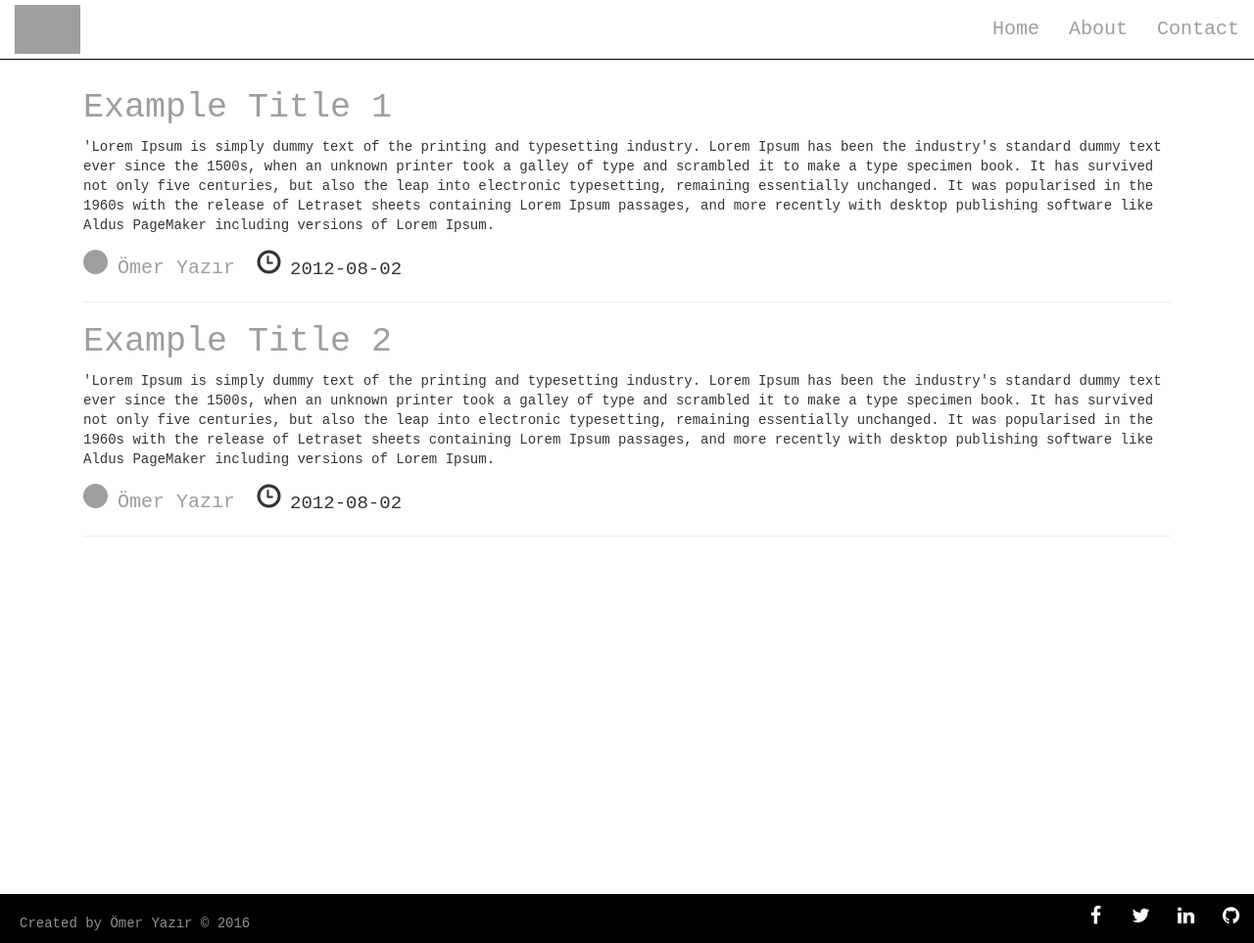
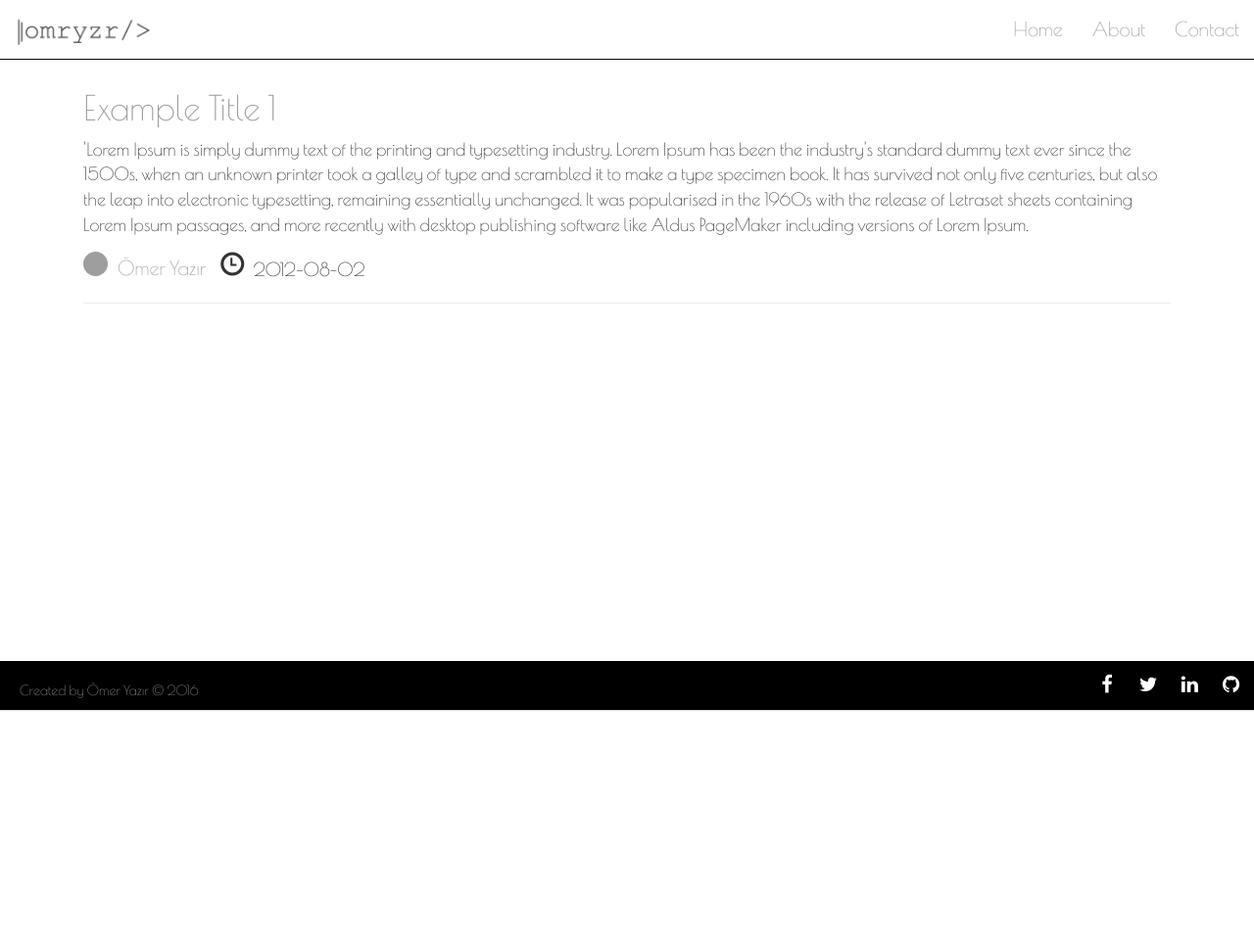
Before and after one commit to omeryzr/pb, a Django app: page / in a window 1280 px wide. Shown: the whole page at 98% size. After the commit the page ends 726 px from the top, so only its background shows below. Run offline with Django 3.2, Linux system fonts and the light colour scheme; some libraries are stand-ins or nearby versions; grey boxes are pictures that could not be loaded.

Commit message:
updated to css setting

```diff
--- a/blog/templates/index.html
+++ b/blog/templates/index.html
@@ -8,9 +8,10 @@
     <title>Omer's Blog</title>
 
     <!-- Bootstrap -->
-    <link href="css/bootstrap.min.css" rel="stylesheet">
-    <link href="css/style.css" rel="stylesheet">
+    <link href="static/css/bootstrap.min.css" rel="stylesheet">
+    <link href="static/css/style.css" rel="stylesheet">
     <link href="http://maxcdn.bootstrapcdn.com/font-awesome/4.2.0/css/font-awesome.min.css" rel="stylesheet">
+    <link href='https://fonts.googleapis.com/css?family=Poiret+One' rel='stylesheet' type='text/css'>
 
     <!-- HTML5 shim and Respond.js for IE8 support of HTML5 elements and media queries -->
     <!-- WARNING: Respond.js doesn't work if you view the page via file:// -->
@@ -29,7 +30,7 @@
             <span class="icon-bar"></span>
             <span class="icon-bar"></span>
         </button>
-        <a class="navbar-brand" href="#"><img src="images/logo.png" alt=""/></a>
+        <a class="navbar-brand" href="#"><img src="static/img/logo.png" alt=""/></a>
     </div>
     <div class="collapse navbar-collapse">
         <ul class="nav navbar-nav pull-right">
@@ -65,29 +66,6 @@
 
         </div>
         <hr>
-        <h1><a href="./post.html" class="post-header">Example Title 2</a></h1>
-
-        <p>'Lorem Ipsum is simply dummy text of the printing and typesetting industry.
-            Lorem Ipsum has been the industry's standard dummy text ever since the 1500s, when an
-            unknown printer took a galley of type and scrambled it to make a type specimen book.
-            It has survived not only five centuries, but also the leap into electronic typesetting,
-            remaining essentially unchanged. It was popularised in the 1960s with the release of Letraset
-            sheets containing Lorem Ipsum passages, and more recently with desktop publishing software like
-            Aldus PageMaker including versions of Lorem Ipsum.</p>
-
-        <div class="media">
-            <a class="pull-left" href="http://omeryazir.com/">
-                <img class="media-object dp img-circle"
-                     src="https://media.licdn.com/mpr/mpr/shrinknp_400_400/AAEAAQAAAAAAAAb5AAAAJDI3MDQ0Yzc1LWFmOWQtNGY5ZS1iNTE0LTMzYWE3Yzc1ODc3MA.jpg"
-                     style="width: 25px;height:25px;">
-            </a>
-            <span class="postauthor"> <a href="http://omeryazir.com/"><img class="smallprofile" src="" alt="">Ömer Yazır</a>  </span>
-            <span class="glyphicon glyphicon-time"><span>2012-08-02</span></span>
-
-        </div>
-        <hr>
-
-
 
     </div>
 </div>
@@ -111,7 +89,7 @@
 <!-- jQuery (necessary for Bootstrap's JavaScript plugins) -->
 <script src="https://ajax.googleapis.com/ajax/libs/jquery/1.11.3/jquery.min.js"></script>
 <!-- Include all compiled plugins (below), or include individual files as needed -->
-<script src="js/bootstrap.min.js"></script>
-<script src="js/script.js"></script>
+<script src="static/js/bootstrap.min.js"></script>
+<script src="static/js/script.js"></script>
 </body>
 </html>
--- a/static/css/style.css
+++ b/static/css/style.css
@@ -1,6 +1,9 @@
 body {
     padding-top: 70px;
-    font-family: 'nixie_oneregular', 'Courier New';
+    font-family: 'Poiret One', cursive;
+    font-weight: 500;
+    font-size: 18px;
+
 
 }
 
@@ -61,7 +64,7 @@ nav.shrink .navbar-toggle {
 .glyphicon-time span {
     margin-left: 4px;
     font-size: 19px;
-    font-family: 'nixie_oneregular', 'Courier New';
+    font-family: 'Poiret One', cursive;
 }
 
 span.glyphicon-time:before {
@@ -88,7 +91,7 @@ a.post-header {
     font-size: 35px;
     color: #9d9d9d;
     height: 80px;
-    font-family: 'nixie_oneregular', 'Courier New';
+    font-family: 'Poiret One', cursive;
 }
 
 a.post-header:hover {
@@ -116,7 +119,7 @@ a.post-header:hover {
     box-sizing: border-box;
     width: 100%;
     text-align: left;
-    font-family: 'nixie_oneregular', 'Courier New';
+    font-family: 'Poiret One', cursive;
     font-size: 10px;
     height: 50px;
     bottom:0;
@@ -131,7 +134,7 @@ a.post-header:hover {
     box-sizing: border-box;
     width: 100%;
     text-align: left;
-    font: normal 16px sans-serif;
+    font-family: 'Poiret One', cursive;
     height: 50px;
 
 }
```
